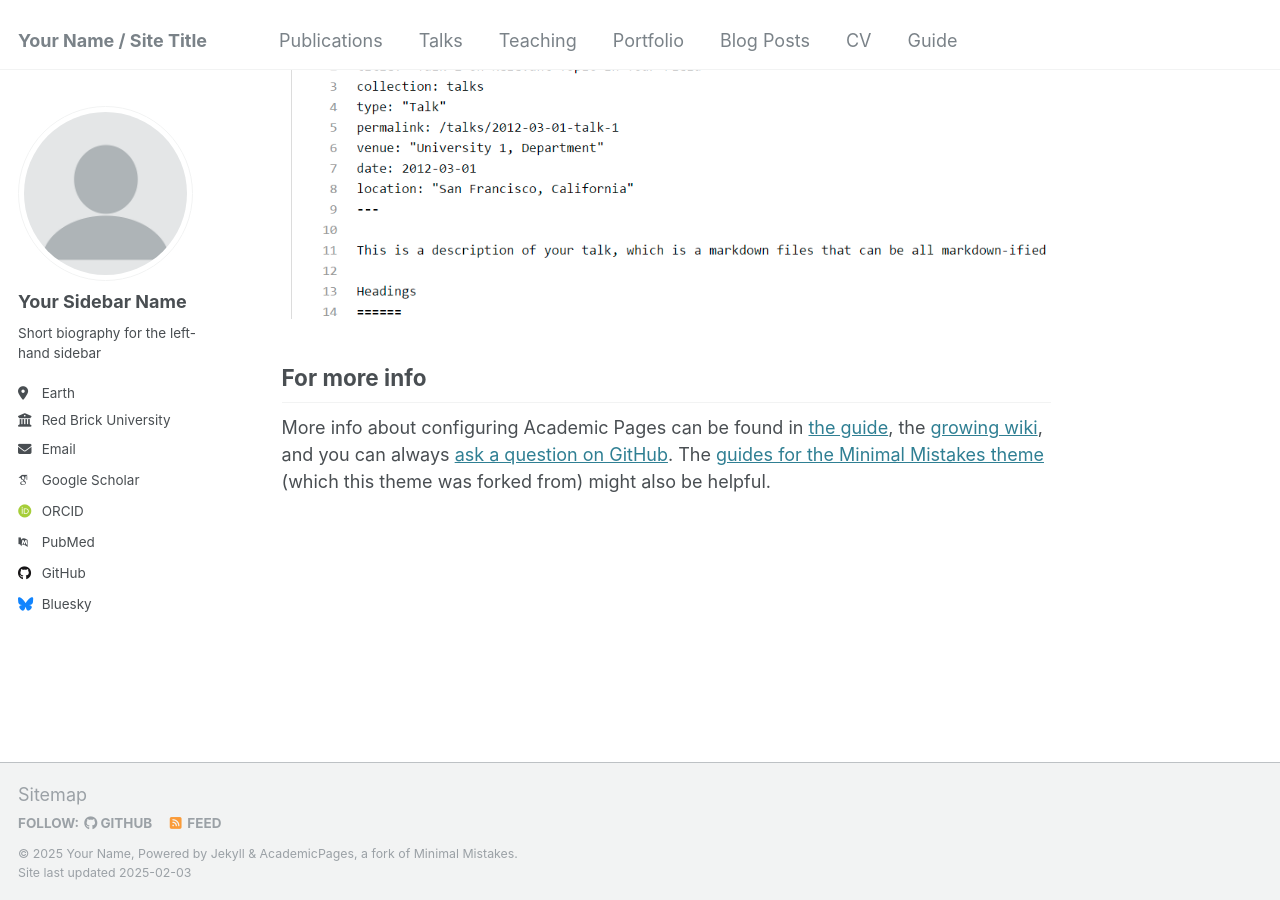
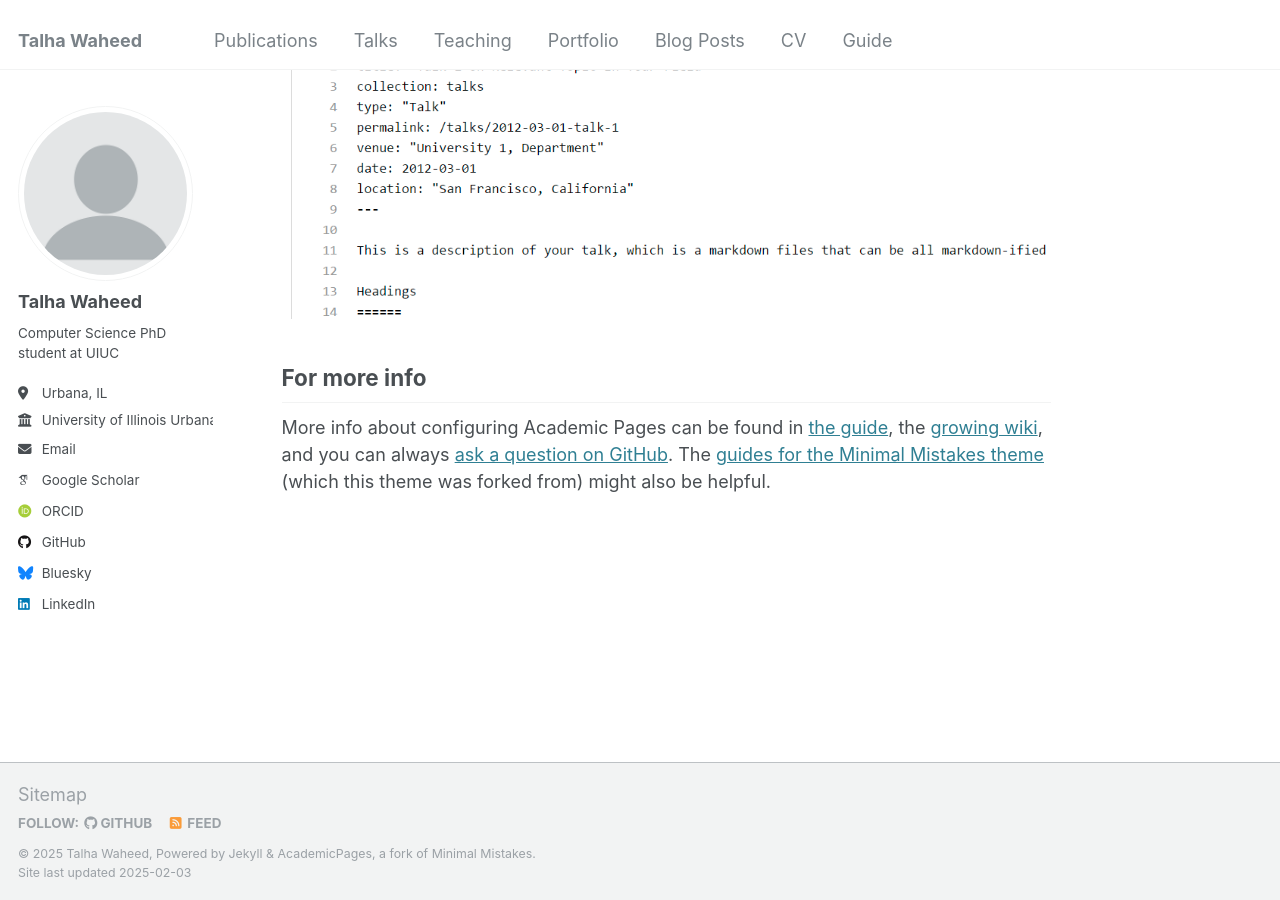
Before and after one commit to talha-waheed/talha-waheed.github.io, a Jekyll site: the page built from _pages/about.md, in a window 1280 px wide and 900 px high, scrolled down 2643 px. Built offline with Jekyll 4.4.1, drawn with Linux system fonts in a browser that asks for light colours; some web fonts are replaced.

Commit message:
updated config

```diff
--- a/_config.yml
+++ b/_config.yml
@@ -8,13 +8,13 @@
 
 # Basic Site Settings
 locale                   : "en-US"
-title                    : "Your Name / Site Title"
+title                    : "Talha Waheed"
 title_separator          : "-"
-name                     : &name "Your Name"
-description              : &description "personal description"
-url                      : https://academicpages.github.io # the base hostname & protocol for your site e.g. "https://[your GitHub username].github.io"
+name                     : &name "Talha Waheed"
+description              : &description "Talha - CS PhD student at UIUC"
+url                      : https://talha-waheed.github.io # the base hostname & protocol for your site e.g. "https://[your GitHub username].github.io"
 baseurl                  : "" # the subpath of your site, e.g. "/blog"
-repository               : "academicpages/academicpages.github.io"
+repository               : "talha-waheed/talha-waheed.github.io"
 
 # Site Author - The following control what appear as part of the author content on the side bar.
 #               If a field is blank the icon and link will not appear, otherwise it will be shown.
@@ -22,21 +22,21 @@ repository               : "academicpages/academicpages.github.io"
 author:
   # Biographic information
   avatar           : "profile.png"
-  name             : "Your Sidebar Name"
+  name             : "Talha Waheed"
   pronouns         : # example: "she/her"
-  bio              : "Short biography for the left-hand sidebar"
-  location         : "Earth"
-  employer         : "Red Brick University"
+  bio              : "Computer Science PhD student at UIUC"
+  location         : "Urbana, IL"
+  employer         : "University of Illinois Urbana-Champaign"
   uri              : # URL
-  email            : "none@example.org"
+  email            : "twaheed2@illinois.edu"
 
   # Academic websites
   arxiv            : # URL - Update with the correct link to your profile
-  googlescholar    : "https://scholar.google.com/citations?user=PS_CX0AAAAAJ"
+  googlescholar    : "https://scholar.google.com/citations?user=BD595PQAAAAJ&hl=en"
   impactstory      : # URL
-  orcid            : "http://orcid.org/yourorcidurl"
+  orcid            : "https://orcid.org/0000-0001-7535-3925"
   semantic         : # URL
-  pubmed           : "https://www.ncbi.nlm.nih.gov/pubmed/?term=john+snow"
+  pubmed           : # URL "https://www.ncbi.nlm.nih.gov/pubmed/?term=john+snow"
   researchgate     : # URL
   scopus           : # URL
 
@@ -44,7 +44,7 @@ author:
   bitbucket        : # Username - Update with your username on the site
   codepen          : # Username
   dribbble         : # Username
-  github           : "academicpages"
+  github           : "talha-waheed"
   kaggle           : # Username
   stackoverflow    : # User number or user number and name (i.e., use "1" or "1/jeff-atwood")
 
@@ -58,7 +58,7 @@ author:
   keybase          : # Username
   instagram        : # Username
   lastfm           : # Username
-  linkedin         : # Username
+  linkedin         : "talhalwa"
   mastodon         : # URL
   medium           : # URL
   pinterest        : # Username
```
